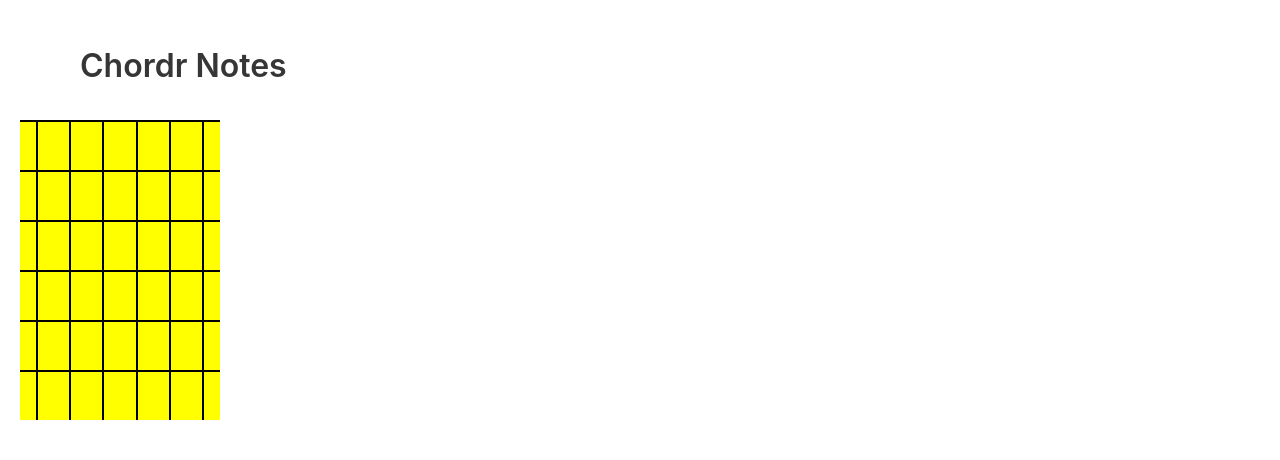
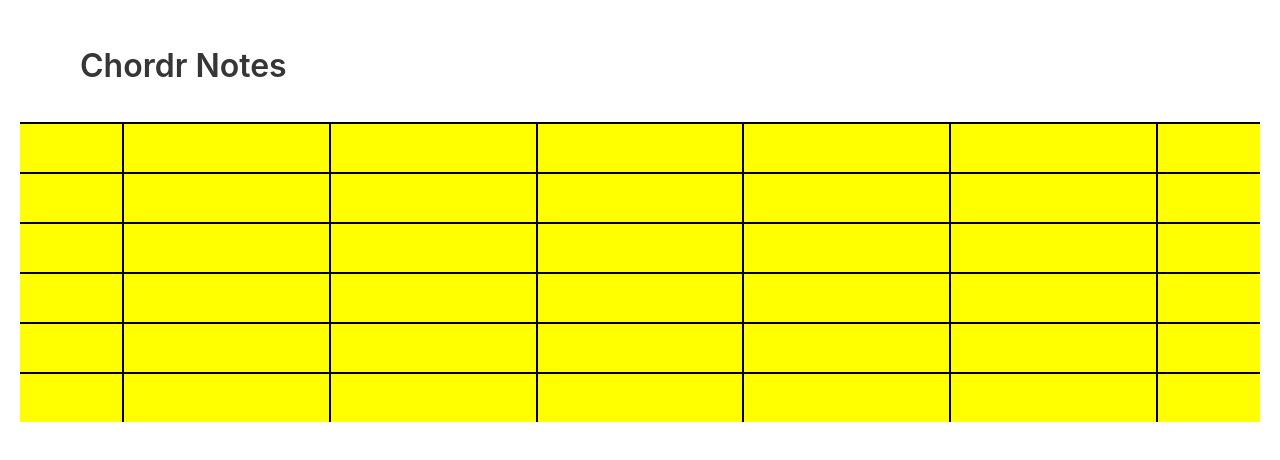
Before and after one commit to jeremypurser/chordr-notes, a React (Create React App) app: page / in a window 1280 px wide. Shown: the top 460 px of the page. Built offline with nearby package versions, Linux system fonts and the light colour scheme.

Commit message:
Add component styles

```diff
--- /dev/null
+++ b/src/styles/App.scss
@@ -0,0 +1,3 @@
+.details {
+  background-color: #fff;
+}
--- /dev/null
+++ b/src/styles/ChordDetailsForm.scss
@@ -0,0 +1,3 @@
+#details {
+  background: #fff;
+}
--- a/src/styles/GuitarNeck.scss
+++ b/src/styles/GuitarNeck.scss
@@ -1,26 +1,12 @@
 .neck {
-  width: 200px;
-}
-.columns {
   border-top: 2px solid black;
-  margin-bottom: 14px;
-}
-.column {
-  height: 3rem;
-  width: 2rem;
-  background-color: yellow;
-  text-align: center;
 }
 
 .v-line {
+  height: 3rem;
+  background-color: yellow;
+  text-align: center;
   background: linear-gradient(#000, #000) no-repeat center/2px 100%;
   background-color: yellow;
   cursor: pointer;
 }
-
-.fret-string {
-  display: inline-block;
-  width: 2rem;
-  margin-left: -0.66rem;
-  text-align: center;
-}
```
